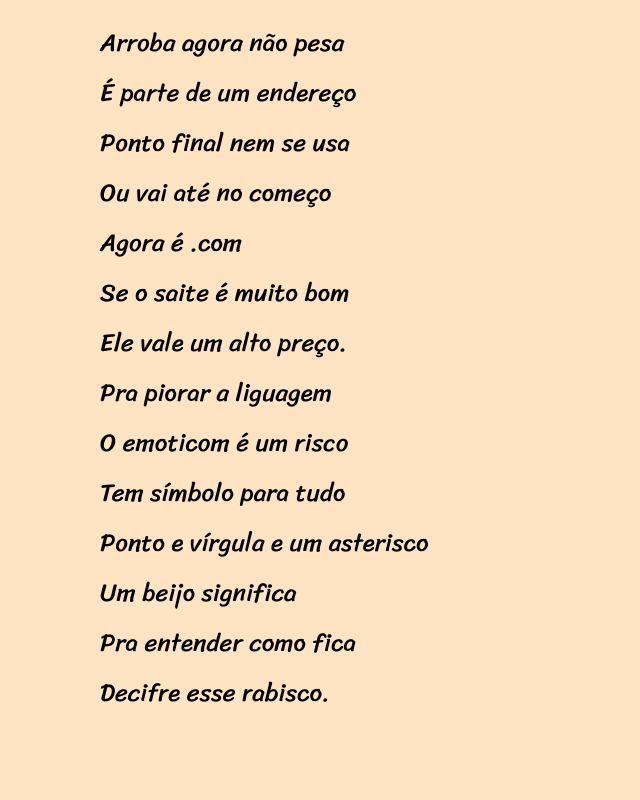
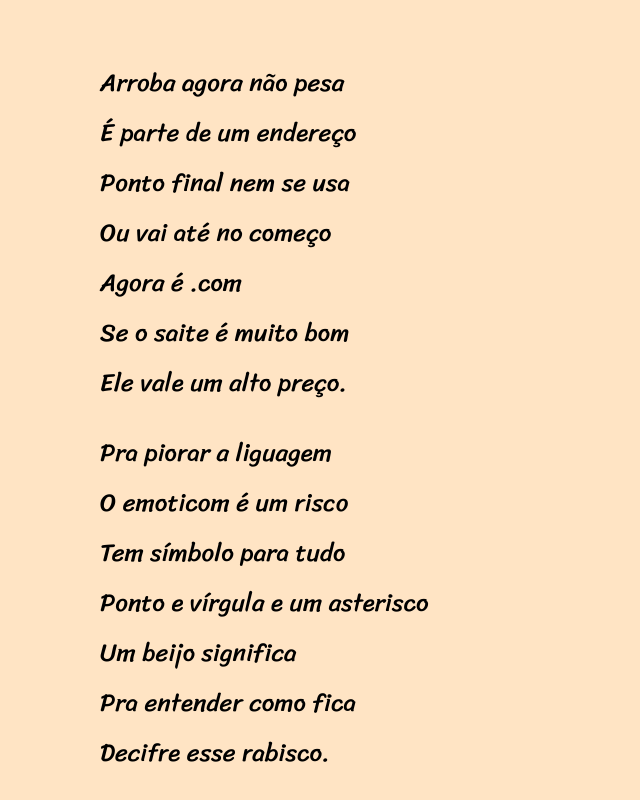
Before and after one commit to zejoa1/html-css, a plain HTML site: page exercicio2/022/index.html in a window 1280 px wide. Shown: the part 1882-2682 px from the top of the page, without its empty margins (0-640 px from the left). Drawn offline with Linux system fonts and the light colour scheme.

Commit message:
Update style.css

```diff
--- a/exercicio2/022/estilo/style.css
+++ b/exercicio2/022/estilo/style.css
@@ -53,6 +53,9 @@ header p > a:hover{
 section{
     font-family: var(--font02);
 }
+section p {
+    margin-bottom: 20px;
+}
  #img01{
     background-image: url(../imagens/background001.jpg);
     background-position: right bottom;
```
